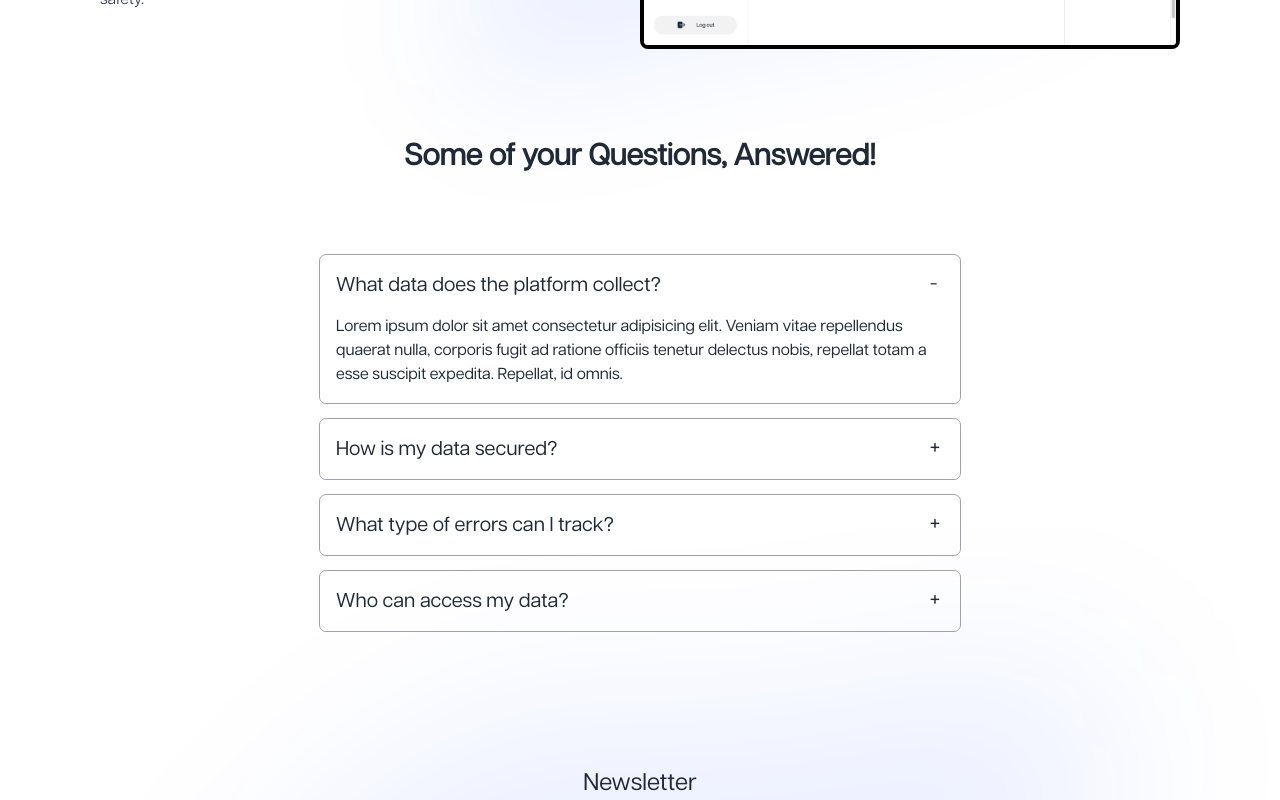
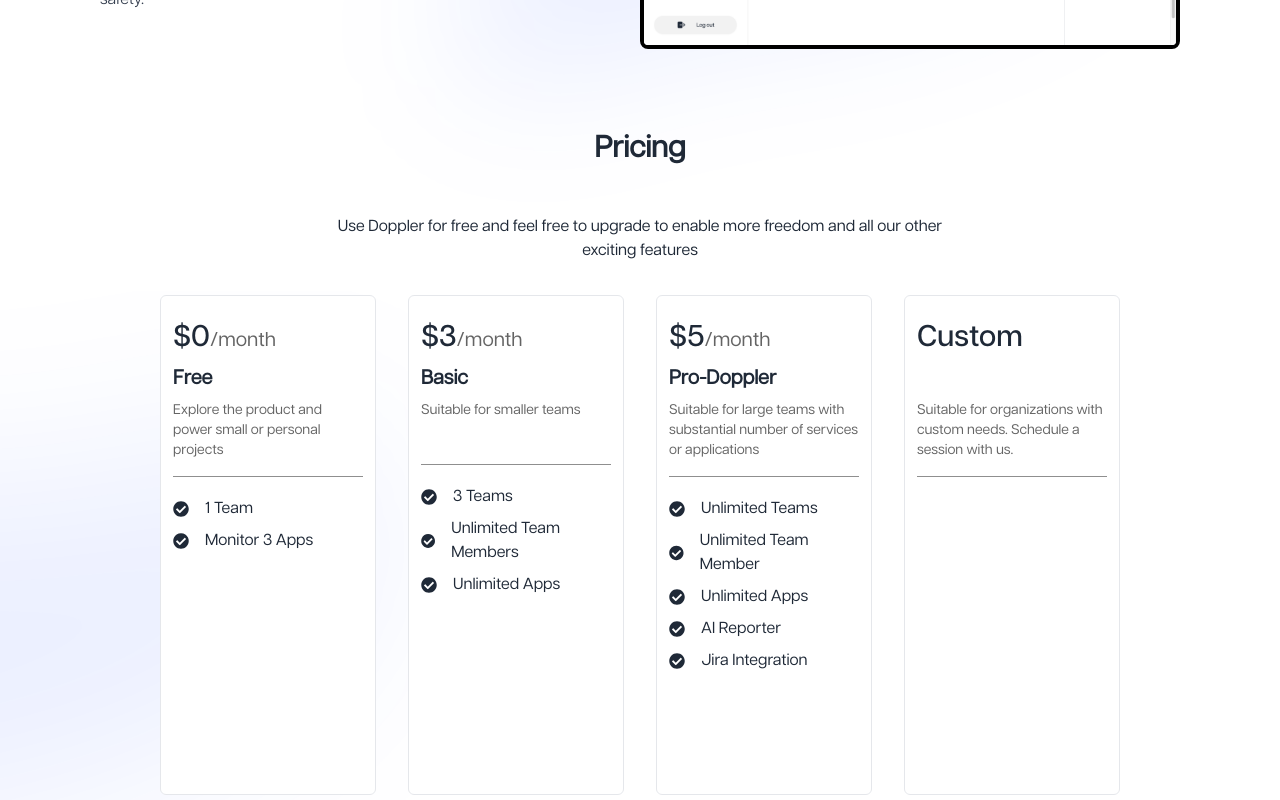
Before and after one commit to lampguard/doppler-client, a React (Vite) app: page / in a window 1280 px wide. Shown: the part 3020-3820 px from the top of the page. Built offline with nearby package versions, Linux system fonts and the light colour scheme.

Commit message:
feat: pricing section

```diff
--- a/src/App.jsx
+++ b/src/App.jsx
@@ -11,7 +11,7 @@ import Faq from './components/Faq';
 import Twitter from './assets/twitter-logo.svg';
 import Github from './assets/github-icon-logo.svg';
 import Linkedin from './assets/linkedin-logo.svg';
-import { FaGithub } from 'react-icons/fa6';
+import { FaCheck, FaGithub } from 'react-icons/fa6';
 
 import TextInput from './components/Input/TextInput';
 import Loader from './components/Loaders';
@@ -21,7 +21,71 @@ import { notification } from 'antd';
 import { useJoinWaitlistMutation } from './services';
 import { useState } from 'react';
 import { GiHamburgerMenu } from 'react-icons/gi';
-import { FaTimes } from 'react-icons/fa';
+import { FaCheckCircle, FaTimes } from 'react-icons/fa';
+
+const pricings = [
+	{
+		amount: (
+			<p>
+				<span className="font-articulat-bold text-3xl">$0</span>
+				<span className="font-articulat-lighter text-xl text-[#212121B2]">
+					/month
+				</span>
+			</p>
+		),
+		name: 'Free',
+		description: 'Explore the product and power small or personal projects',
+		points: ['1 Team', 'Monitor 3 Apps'],
+		recommended: false,
+		link: '/',
+	},
+	{
+		amount: (
+			<p>
+				<span className="font-articulat-bold text-3xl">$3</span>
+				<span className="font-articulat-lighter text-xl text-[#212121B2]">
+					/month
+				</span>
+			</p>
+		),
+		name: 'Basic',
+		description: 'Suitable for smaller teams',
+		points: ['3 Teams', 'Unlimited Team Members', 'Unlimited Apps'],
+		recommended: false,
+		link: '/',
+	},
+	{
+		amount: (
+			<p>
+				<span className="font-articulat-bold text-3xl">$5</span>
+				<span className="font-articulat-lighter text-xl text-[#212121B2]">
+					/month
+				</span>
+			</p>
+		),
+		name: 'Pro-Doppler',
+		description:
+			'Suitable for large teams with substantial number of services or applications',
+		points: [
+			'Unlimited Teams',
+			'Unlimited Team Member',
+			'Unlimited Apps',
+			'AI Reporter',
+			'Jira Integration',
+		],
+		recommended: true,
+		link: '/',
+	},
+	{
+		amount: <p className="font-articulat-bold text-3xl">Custom</p>,
+		name: <>&nbsp;</>,
+		description:
+			'Suitable for organizations with custom needs. Schedule a session with us.',
+		points: [],
+		custom: true,
+		link: '/',
+	},
+];
 
 const BgEllipse = ({ className }) => {
 	return (
@@ -43,6 +107,72 @@ const navLinks = [
 		_blank: true,
 	},
 ];
+
+const PricePane = ({
+	amount,
+	name,
+	description,
+	points,
+	recommended,
+	custom,
+}) => (
+	<div className="bg-white py-6 px-3 border rounded-md md:min-h-[500px] flex flex-col justify-between">
+		<div>
+			{amount}
+			<div className="py-1"></div>
+			<p className="font-bold text-xl">{name}</p>
+			<div className="py-1"></div>
+			<p className="text-sm text-[#212121B2] min-h-12">{description}</p>
+			<div className="py-2"></div>
+			<hr className="h-[.1em] bg-[#21212180] border-0" />
+			<div className="py-2"></div>
+			<ul className="list">
+				{points?.map((point, index) => (
+					<li className="flex items-center gap-x-4 py-1" key={index}>
+						<FaCheckCircle />
+						{point}
+					</li>
+				))}
+			</ul>
+		</div>
+		<div className="py-4"></div>
+		{__ENV__.WAITLISTING == 'off' &&
+			(!custom ? (
+				<Link
+					className={
+						'btn rounded-full w-full ' +
+						(recommended ? 'btn-primary' : 'hover:btn-primary')
+					}
+				>
+					Get Started
+				</Link>
+			) : (
+				<button className="btn rounded-full bg-black text-white">
+					Contact Us
+				</button>
+			))}
+	</div>
+);
+
+const Pricing = () => {
+	return (
+		<div className="text-center" id="pricing">
+			<p className="text-3xl font-bold">Pricing</p>
+			<div className="py-6"></div>
+			<p className="md:w-1/2 m-auto">
+				Use Doppler for free and feel free to upgrade to enable more freedom and
+				all our other exciting features
+			</p>
+			<div className="py-4"></div>
+
+			<div className="px-10 md:px-40 grid md:grid-cols-4 grid-rows-1 gap-x-8 gap-y-4 text-left">
+				{pricings.map((pricing, index) => (
+					<PricePane {...pricing} key={index} />
+				))}
+			</div>
+		</div>
+	);
+};
 
 /**
  * @type {React.FC} Landing
@@ -81,6 +211,18 @@ const Landing = () => {
 				<div className="hidden md:flex items-center">
 					<div className="nav">
 						{navLinks.map((link) => {
+							if (link.to.startsWith('/#')) {
+								return (
+									<a
+										key={link.to}
+										href={link.to}
+										className="py-2 px-5 rounded hover:bg-gray-200"
+										target={link._blank ? '_blank' : undefined}
+									>
+										{link.title}
+									</a>
+								);
+							}
 							return (
 								<Link
 									key={link.to}
@@ -360,6 +502,11 @@ const Landing = () => {
 				</div>
 			</section>
 
+			<div className="py-8 relative">
+				<BgEllipse className={' translate-y-40 translate-x-[-45em]'} />
+				<Pricing />
+			</div>
+
 			<section className="relative">
 				<p className="text-xl md:text-3xl font-bold p-[80px_0_60px]  md:p-[40px_0] text-center w-full">
 					Some of your Questions, Answered!
@@ -391,7 +538,7 @@ const Landing = () => {
 								className="p-[.5em_0] border-b border-[#33333388] focus:outline-none bg-transparent md:absolute bottom-0 w-full left-0"
 								placeholder="E-mail address"
 								// value={email}
-								name='email'
+								name="email"
 								required
 								// onChange={(e) => setEmail(e.target.value)}
 							/>
--- a/src/components/Faq.jsx
+++ b/src/components/Faq.jsx
@@ -16,6 +16,9 @@ const questions = [
 	{
 		question: 'Who can access my data?',
 	},
+	{
+		question: 'Is there a cost associated with the platform?'
+	}
 ];
 
 const Faq = () => {
```
